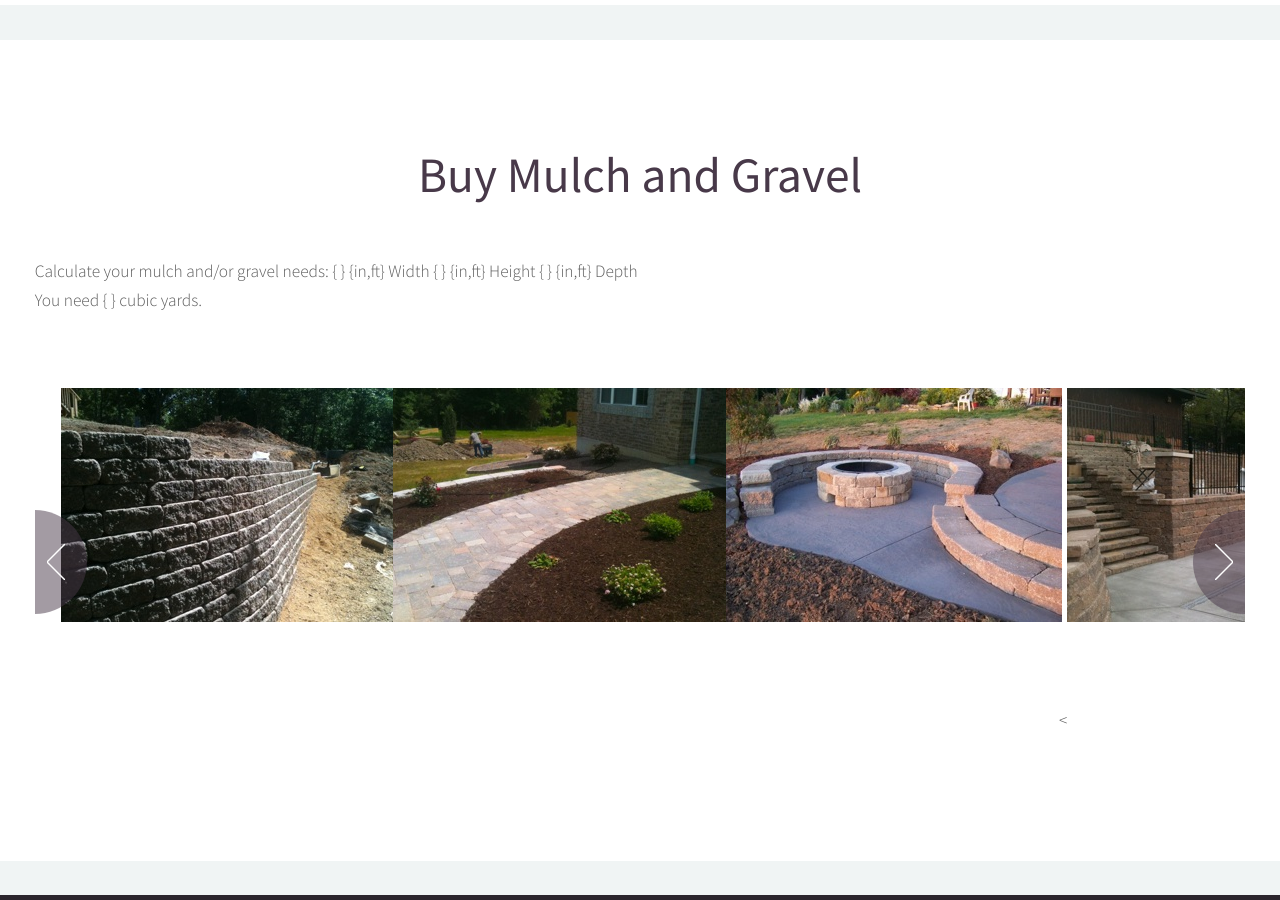
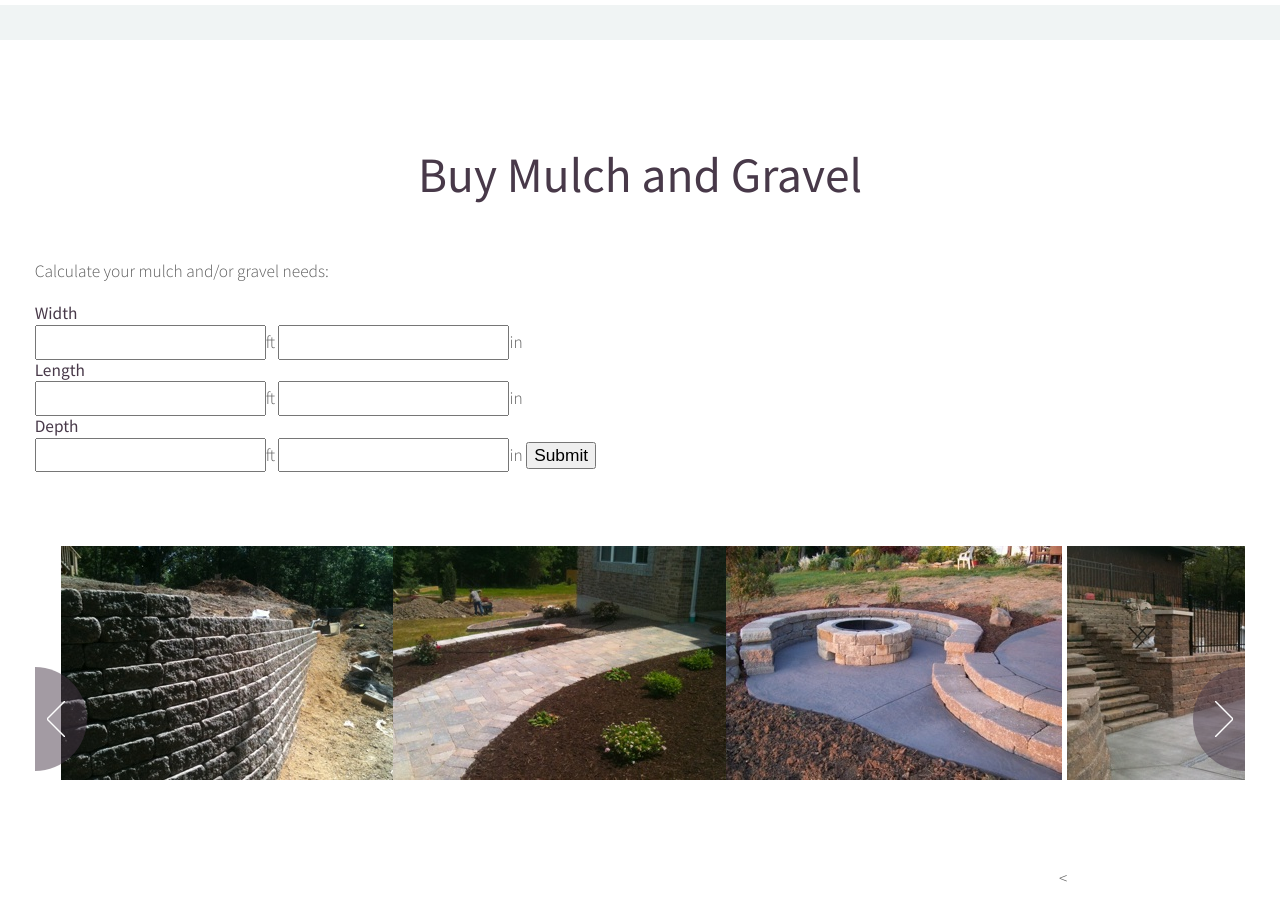
Before and after one commit to LowesLandscaping/loweslandscaping.github.io, a Jekyll site: the page built from retail2.html, in a window 1280 px wide and 900 px high, scrolled down 1316 px. Built offline with Jekyll 4.4.1, drawn with Linux system fonts in a browser that asks for light colours; Markdown is read by kramdown in place of the engine named in the settings; some of the changed lines change nothing that is shown.

Commit message:
Added mulch calculator

```diff
--- a/retail2.html
+++ b/retail2.html
@@ -42,13 +42,62 @@ title: Planted In Stone - Lawn and Landscape Supplies Retail Store - Lowes' Land
 			</section>
 			<article id="main" class="container special">
 <!-- 					<img class="image featured" src="images/plantedinstone.jpg" alt="Planted in Stone Storefront" /> -->
+				<form id="cubic_yard_calculator" method="post">
+					<p>
+						Calculate your mulch and/or gravel needs:
+						<h5>Width</h5>
+						<input type="text" value="" name="width-ft" /><span class="calculator-note">ft</span>
+						<input type="text" value="" name="width-in" /><span class="calculator-note">in</span>
+						<h5>Length</h5>
+						<input type="text" value="" name="length-ft" /><span class="calculator-note">ft</span>
+						<input type="text" value="" name="length-in" /><span class="calculator-note">in</span>
+						<h5>Depth</h5>
+						<input type="text" value="" name="depth-ft" /><span class="calculator-note">ft</span>
+						<input type="text" value="" name="depth-in" /><span class="calculator-note">in</span>
+						<input type="submit" id="calculator_submit"/>
+						<div id="calculator_result_container">
+							<p><span id="calculator_result"></span></p>
+						</div>
+					</p>
+				</form>
+				<script type='text/javascript'>
+					document.getElementById("cubic_yard_calculator").addEventListener("submit", function(event){
+						var totalWidth = 0;
+						var totalLength = 0;
+						var totalDepth = 0;
+						var cubicYards = 0;
+						var result = "There was a problem. Please check that there is at least one value entered for Width, Length and Depth.";
+						var widthFeet = document.getElementsByName('width-ft')[0].value;
+						var widthInches = document.getElementsByName('width-in')[0].value;
+						var lengthFeet = document.getElementsByName('length-ft')[0].value;
+						var lengthInches = document.getElementsByName('length-in')[0].value;
+						var depthFeet = document.getElementsByName('depth-ft')[0].value;
+						var depthInches = document.getElementsByName('depth-in')[0].value;
 
-					<p>
-						Calculate your mulch and/or gravel needs: {    } {in,ft} Width  {     } {in,ft} Height  {    } {in,ft} Depth <br />
-													You need {     }  cubic yards.
-					</p>
+						totalWidth = (widthFeet <= 0) ? 0 : widthFeet;
+						widthInches = (widthInches <= 0) ? 0 : (widthInches / 12);
+						totalWidth = parseFloat(totalWidth) + parseFloat(widthInches);
 
-				</article>
+						totalLength = (lengthFeet <= 0) ? 0 : lengthFeet;
+						lengthInches = (lengthInches <= 0) ? 0 : (lengthInches / 12);
+						totalLength = parseFloat(totalLength) + parseFloat(lengthInches);
+
+						totalDepth = (depthFeet <= 0) ? 0 : depthFeet;
+						depthInches = (depthInches <= 0) ? 0 : (depthInches / 12);
+						totalDepth = parseFloat(totalDepth) + parseFloat(depthInches);
+
+						cubicYards = (totalWidth * totalLength * totalDepth) / 27;
+						//Round cubic yards
+						cubicYards = Math.round(cubicYards * 100) / 100;
+
+						if (cubicYards > 0){
+							result = "You need " + cubicYards + " cubic yards.";
+						}
+						document.getElementById('calculator_result').innerHTML = result;
+						event.preventDefault();
+					});
+				</script>
+			</article>
 			<div class="carousel">
 	<div class="reel">
 
```
